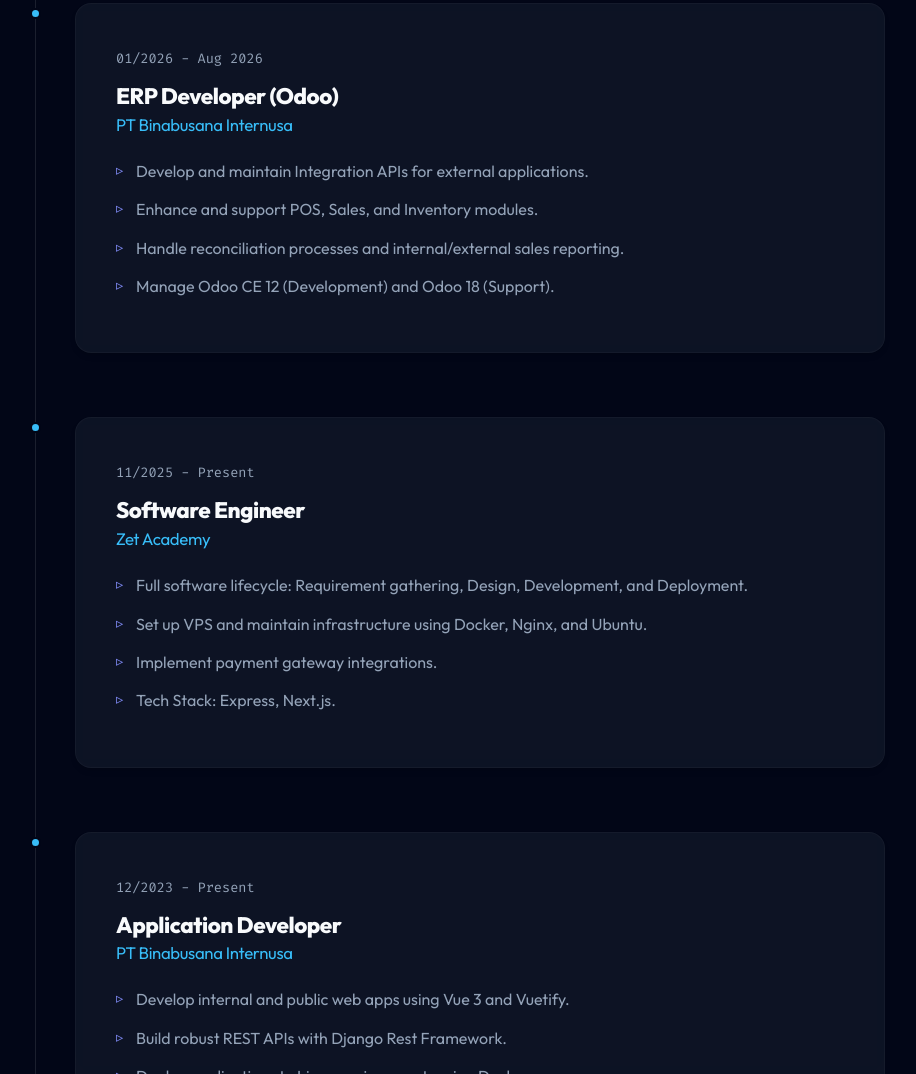
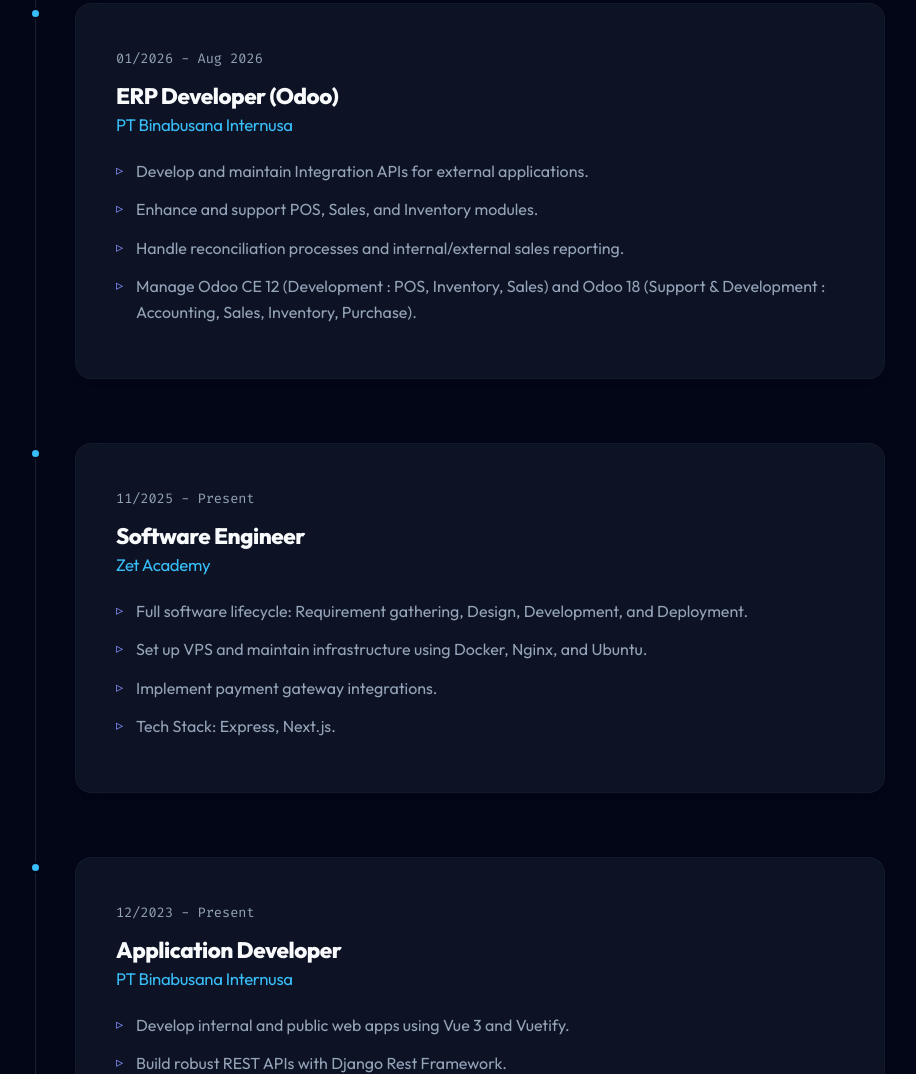
Before and after one commit to Madanil01/portofolio_v2, a plain HTML site: page index.html in a window 1280 px wide. Shown: the part 2263-3337 px from the top of the page, without its empty margins (87-1003 px from the left). Drawn offline with Linux system fonts and the light colour scheme.

Commit message:
Initial commit: Added awesome portfolio

```diff
--- a/index.html
+++ b/index.html
@@ -113,7 +113,8 @@
                             <li>Develop and maintain Integration APIs for external applications.</li>
                             <li>Enhance and support POS, Sales, and Inventory modules.</li>
                             <li>Handle reconciliation processes and internal/external sales reporting.</li>
-                            <li>Manage Odoo CE 12 (Development) and Odoo 18 (Support).</li>
+                            <li>Manage Odoo CE 12 (Development : POS, Inventory, Sales) and Odoo 18 (Support &
+                                Development : Accounting, Sales, Inventory, Purchase).</li>
                         </ul>
                     </div>
                 </div>
```
